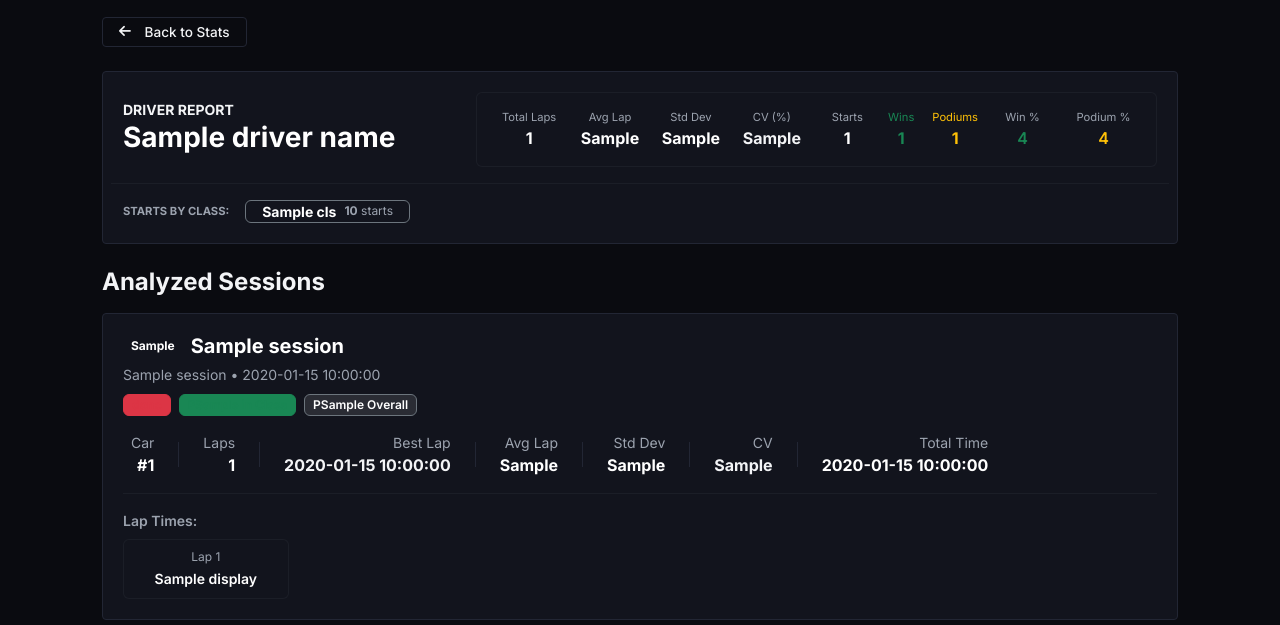
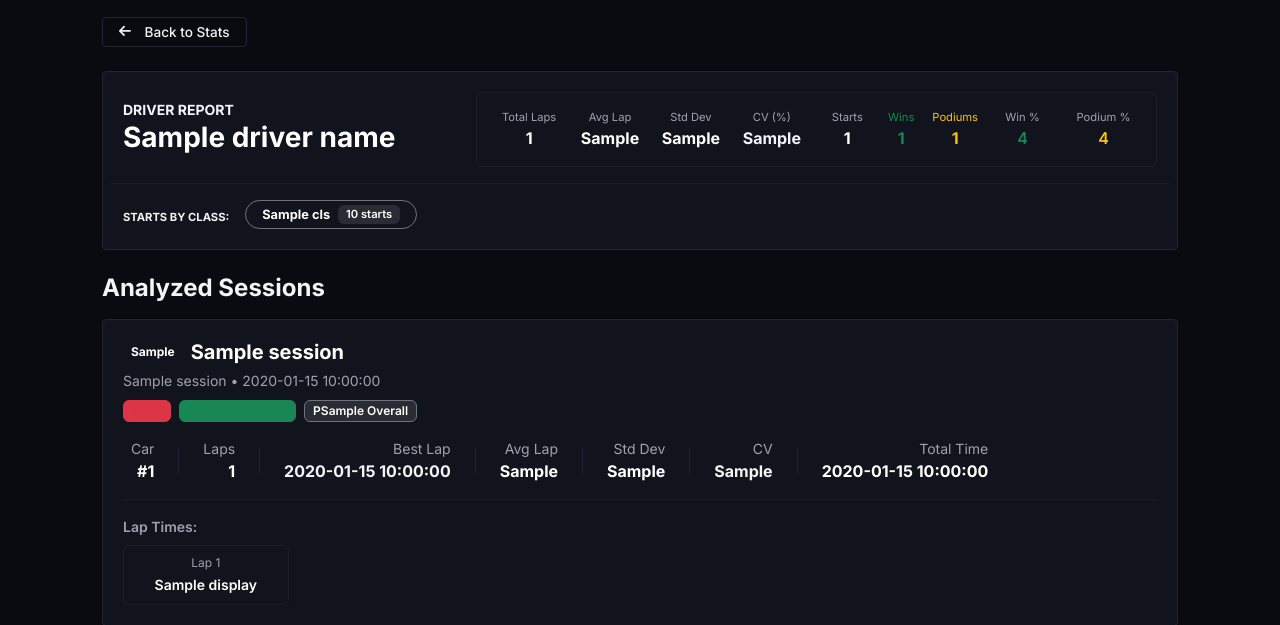
Before and after one commit to ncrosty58/speedhive-tools-ui, a Python web app: template templates/driver_stats_breakdown.html in a window 1280 px wide. Shown: the part 157-782 px from the top of the page. Run offline with Jinja, Linux system fonts and the light colour scheme; the template is opened without the code that fills it: most values are stand-ins (such as "Sample title", 1, 10 or a date in 2020).

Commit message:
style(driver-breakdown): polish alias badges and restyle starts-by-class pill layout

```diff
--- a/templates/driver_stats_breakdown.html
+++ b/templates/driver_stats_breakdown.html
@@ -42,11 +42,13 @@
                     <span class="text-brand small fw-bold text-uppercase tracking-wider">Driver Report</span>
                     <h2 class="h3 fw-bold mb-2 text-white">{{ driver_name }}</h2>
                     {% if aliases|length > 1 %}
-                        <div class="text-muted small">
-                            <span class="fw-semibold">Aliases matched:</span>
-                            {% for alias in aliases %}
-                                <span class="badge bg-secondary bg-opacity-20 text-muted me-1">{{ alias }}</span>
-                            {% endfor %}
+                        <div class="text-muted small mt-2">
+                            <span class="fw-semibold text-secondary me-1">Aliases matched:</span>
+                            <div class="d-inline-flex flex-wrap gap-1 align-items-center mt-1">
+                                {% for alias in aliases %}
+                                    <span class="badge bg-secondary bg-opacity-10 text-light border border-secondary border-opacity-20 px-2.5 py-1 small fw-semibold">{{ alias }}</span>
+                                {% endfor %}
+                            </div>
                         </div>
                     {% endif %}
                 </div>
@@ -107,18 +109,26 @@
 
                 {% if class_stats %}
                     <div class="col-12 mt-3 pt-3 border-top border-secondary border-opacity-10">
-                        <div class="d-flex flex-wrap gap-2 align-items-center">
-                            <span class="text-muted small fw-bold text-uppercase tracking-wider me-2" style="font-size: 0.7rem;">Starts by Class:</span>
-                            {% for cls, cstats in class_stats.items() %}
-                                <div class="bg-surface border border-secondary border-opacity-15 rounded px-3 py-1.5 d-flex align-items-center gap-2">
-                                    <span class="fw-bold text-white small">{{ cls }}</span>
-                                    <span class="text-muted small" style="font-size: 0.75rem;">
-                                        <strong>{{ cstats.starts }}</strong> starts
-                                        {% if cstats.wins > 0 %}(<span class="text-success fw-semibold">{{ cstats.wins }} W</span>){% endif %}
-                                        {% if cstats.podiums > 0 %}(<span class="text-warning fw-semibold">{{ cstats.podiums }} P</span>){% endif %}
-                                    </span>
+                        <div class="row g-2 align-items-center">
+                            <div class="col-12 col-md-auto mb-1 mb-md-0">
+                                <span class="text-brand small fw-bold text-uppercase tracking-wider me-2" style="font-size: 0.7rem;">Starts by Class:</span>
+                            </div>
+                            <div class="col-12 col-md">
+                                <div class="d-flex flex-wrap gap-2">
+                                    {% for cls, cstats in class_stats.items() %}
+                                        <div class="bg-surface border border-secondary border-opacity-15 rounded-pill px-3 py-1 d-inline-flex align-items-center gap-2">
+                                            <span class="fw-bold text-white small" style="font-size: 0.8rem;">{{ cls }}</span>
+                                            <span class="badge bg-secondary bg-opacity-25 text-brand small px-2 py-0.5 fw-semibold" style="font-size: 0.7rem;">{{ cstats.starts }} starts</span>
+                                            {% if cstats.wins > 0 %}
+                                                <span class="badge bg-success bg-opacity-15 text-success small px-2 py-0.5 fw-semibold border border-success border-opacity-20" style="font-size: 0.7rem;">{{ cstats.wins }} Win{% if cstats.wins > 1 %}s{% endif %}</span>
+                                            {% endif %}
+                                            {% if cstats.podiums > 0 %}
+                                                <span class="badge bg-warning bg-opacity-15 text-warning small px-2 py-0.5 fw-semibold border border-warning border-opacity-20" style="font-size: 0.7rem;">{{ cstats.podiums }} Pod{% if cstats.podiums > 1 %}s{% endif %}</span>
+                                            {% endif %}
+                                        </div>
+                                    {% endfor %}
                                 </div>
-                            {% endfor %}
+                            </div>
                         </div>
                     </div>
                 {% endif %}
```
